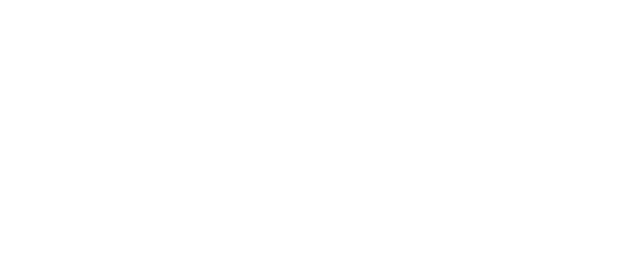
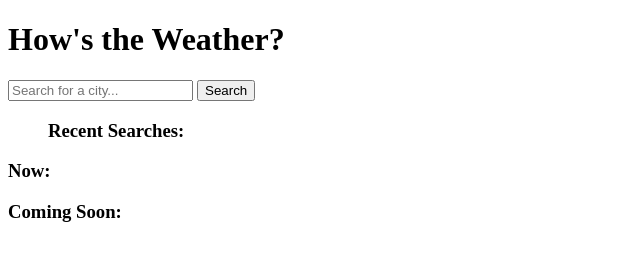
Before and after one commit to kelso1020/weather-app, a plain HTML site: page index.html in a window 1280 px wide. Shown: the whole page, without its empty margins (0-640 px from the left). Drawn offline with Linux system fonts and the light colour scheme.

Commit message:
html structure

```diff
--- a/index.html
+++ b/index.html
@@ -8,6 +8,40 @@
     <title>How's the Weather?</title>
 </head>
 <body>
+    <header>
+        <h1>
+            How's the Weather?
+        </h1>
+    </header>
+    <main>
+        <div>
+            <aside id="search-list">
+                <form id="city-search-form">
+                   <input type="text" id="city-name" class="search-input" placeholder="Search for a city...">
+                   <button id="search">
+                    Search
+                   </button>
+                </form>
+                <ul id="search-history">
+                    <h3>
+                        Recent Searches:
+                    </h3>
+                </ul>
+            </aside>
+        </div>
+        <div>
+            <section id="current-weather">
+                <h3>
+                    Now:
+                </h3>
+            </section>
+            <section id="forecast">
+                <h3>
+                    Coming Soon:
+                </h3>
+            </section>
+        </div>
+    </main>
 
     <script src="script.js"></script>
 </body>
```
